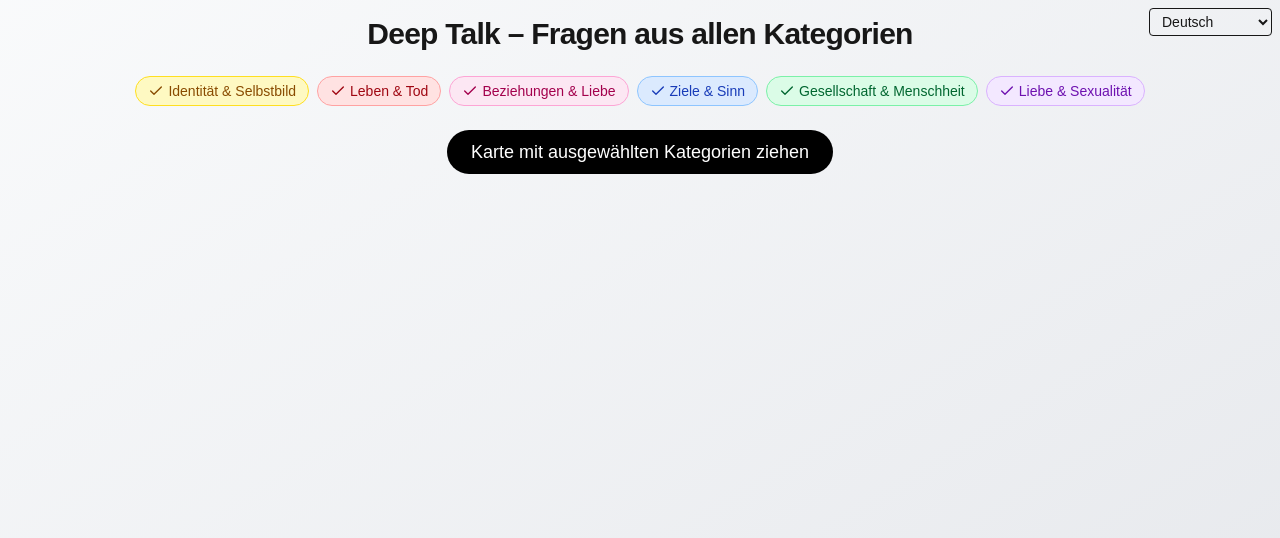
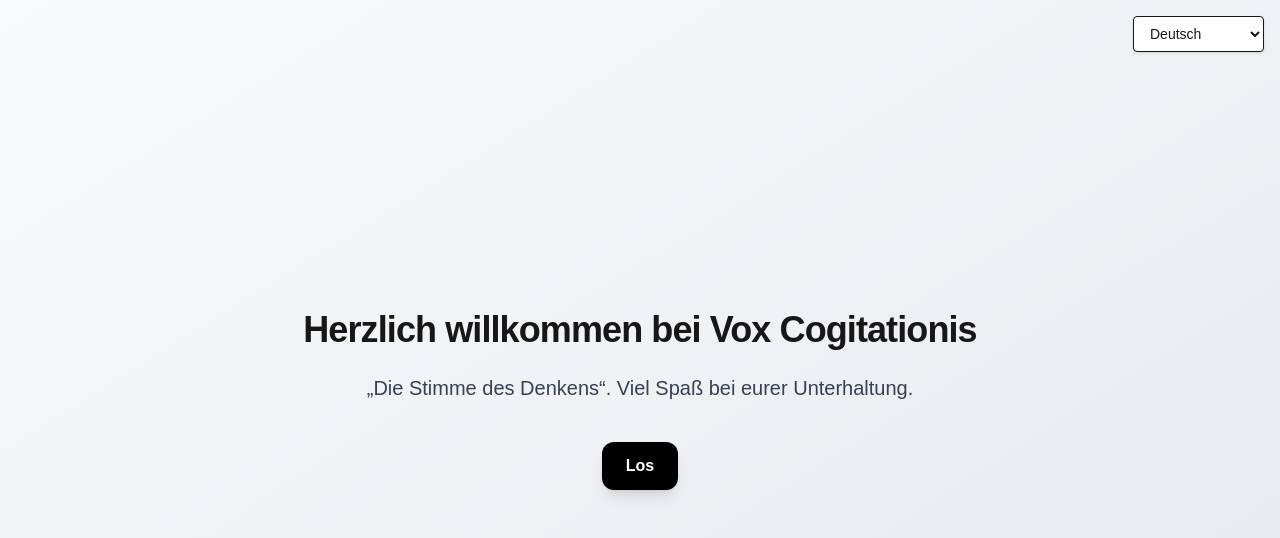
Before and after one commit to TukanHB/deep-talk-app, a Next.js app: page / in a window 1280 px wide. Shown: the top 538 px of the page. Built offline with nearby package versions, Linux system fonts and the light colour scheme.

Commit message:
Update DeepTalkApp.tsx
Main page added

```diff
--- a/src/components/DeepTalkApp.tsx
+++ b/src/components/DeepTalkApp.tsx
@@ -99,6 +99,43 @@ export default function DeepTalkApp() {
   const [enabledCategories, setEnabledCategories] = useState<string[]>(() => Object.keys(categories));
   const [language, setLanguage] = useState<string>("Deutsch");
 
+  // Landing-Page Sichtbarkeit
+  const [showLanding, setShowLanding] = useState(true);
+
+  // Einfache i18n-Texte für Landing Page & Button
+  const i18n: Record<string, { title: string; subtitle: string; start: string }> = {
+    Deutsch: {
+      title: "Herzlich willkommen bei Vox Cogitationis",
+      subtitle: "„Die Stimme des Denkens“. Viel Spaß bei eurer Unterhaltung.",
+      start: "Los",
+    },
+    Englisch: {
+      title: "Welcome to Vox Cogitationis",
+      subtitle: "“The Voice of Thinking”. Enjoy your conversation.",
+      start: "Start",
+    },
+    Französisch: {
+      title: "Bienvenue sur Vox Cogitationis",
+      subtitle: "« La voix de la pensée ». Bonne conversation !",
+      start: "Commencer",
+    },
+    Spanisch: {
+      title: "Bienvenidos a Vox Cogitationis",
+      subtitle: "« La voz del pensamiento ». Disfruten de su conversación.",
+      start: "Empezar",
+    },
+    Portugiesisch: {
+      title: "Bem-vindos a Vox Cogitationis",
+      subtitle: "“A voz do pensamento”. Aproveitem a conversa.",
+      start: "Começar",
+    },
+    Türkisch: {
+      title: "Vox Cogitationis’e hoş geldiniz",
+      subtitle: "“Düşüncenin Sesi”. Sohbetinizin tadını çıkarın.",
+      start: "Başla",
+    },
+  };
+
   const toggleCategory = (category: string) => {
     setEnabledCategories((prev) =>
       prev.includes(category) ? prev.filter((c) => c !== category) : [...prev, category]
@@ -113,7 +150,8 @@ export default function DeepTalkApp() {
     }, 400);
   };
 
-  return (
+  // Main UI
+  const mainUI = (
     <div className="relative min-h-screen bg-gradient-to-br from-gray-50 to-gray-200 p-4 flex flex-col items-center space-y-6">
       <h1 className="text-3xl font-bold tracking-tight text-center">Deep Talk – Fragen aus allen Kategorien</h1>
 
@@ -193,4 +231,42 @@ export default function DeepTalkApp() {
       </div>
     </div>
   );
+
+  // Landing Page UI
+  if (showLanding) {
+    return (
+      <div className="relative min-h-screen bg-gradient-to-br from-gray-50 to-gray-200 p-6 flex flex-col items-center justify-center text-center space-y-6">
+        {/* Sprachauswahl */}
+        <div className="absolute top-4 right-4">
+          <select
+            value={language}
+            onChange={(e) => setLanguage(e.target.value)}
+            className="border rounded px-3 py-2 text-sm bg-white shadow"
+          >
+            {languages.map((lang) => (
+              <option key={lang} value={lang}>
+                {lang}
+              </option>
+            ))}
+          </select>
+        </div>
+
+        <h1 className="text-3xl sm:text-4xl font-bold tracking-tight">
+          {i18n[language]?.title || i18n["Deutsch"].title}
+        </h1>
+        <p className="text-lg sm:text-xl text-gray-700 max-w-2xl">
+          {i18n[language]?.subtitle || i18n["Deutsch"].subtitle}
+        </p>
+
+        <button
+          onClick={() => setShowLanding(false)}
+          className="mt-4 inline-flex items-center justify-center rounded-xl px-6 py-3 text-base font-semibold bg-black text-white hover:opacity-90 transition shadow-lg"
+        >
+          {i18n[language]?.start || i18n["Deutsch"].start}
+        </button>
+      </div>
+    );
+  }
+
+  return mainUI;
 }
```
